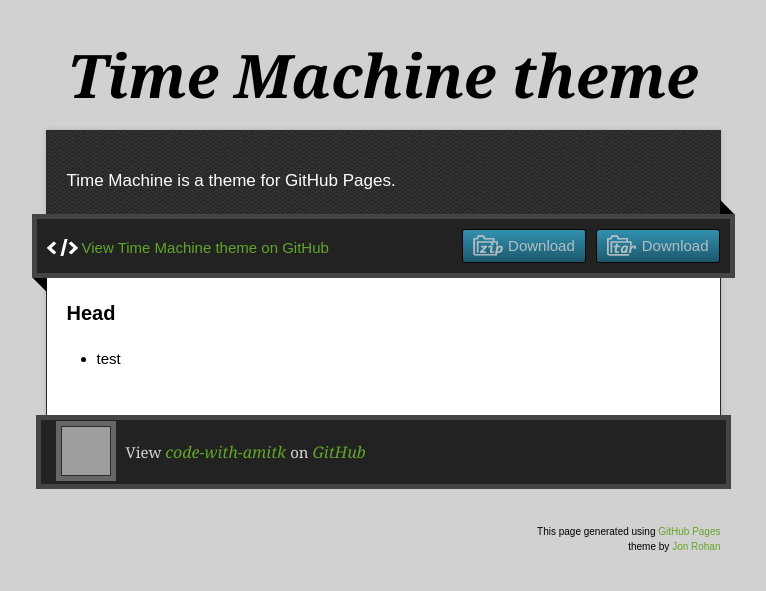
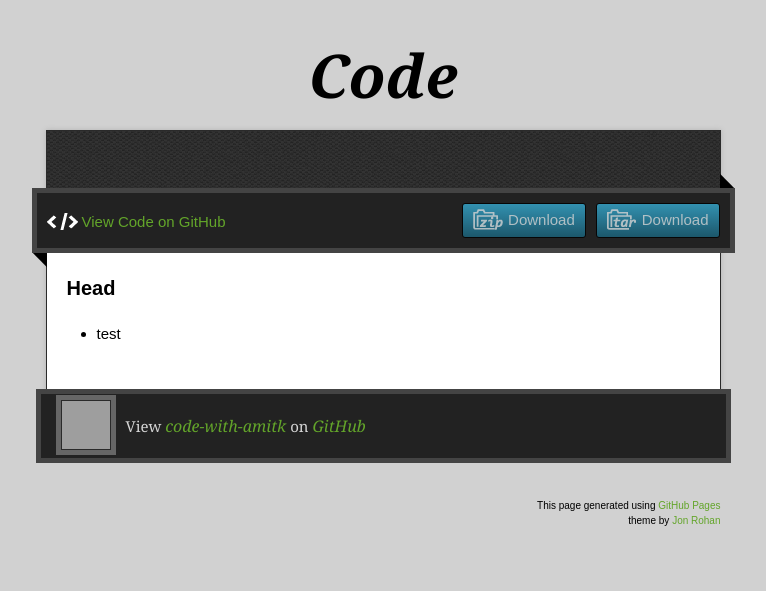
Before and after one commit to code-with-amitk/code-with-amitk.github.io, a Jekyll site: the page built from docs/index.md, in a window 1280 px wide. Shown: the top 591 px of the page, without its empty margins (257-1023 px from the left). Built offline with Jekyll 4.4.1, drawn with Linux system fonts in a browser that asks for light colours; our own code applies the rules of GitHub Pages for plain Markdown files; the repository's description, which GitHub fills in, is left out; grey boxes are pictures that could not be loaded.

Commit message:
Update _config.yml

```diff
--- a/docs/_config.yml
+++ b/docs/_config.yml
@@ -1,5 +1,4 @@
-title: Time Machine theme
-description: Time Machine is a theme for GitHub Pages.
+title: Code
 show_downloads: true
 google_analytics:
 theme: jekyll-theme-time-machine
```
